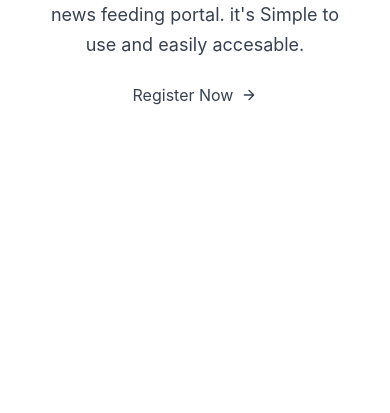
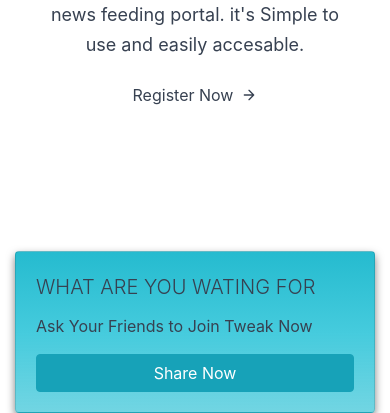
Before and after one commit to areeburrub/Tweak, a Flask app: page / in a window 390 px wide. Shown: the part 833-1246 px from the top of the page. Before the commit the page ends 938 px from the top, so only its background shows below. Run offline with Flask 2, Linux system fonts and the light colour scheme; parts of the project's set-up code (start-up, migrations or seed data) failed here and were passed over; some libraries are stand-ins or nearby versions.

Commit message:
Minor Bugs

```diff
--- a/templates/index.html
+++ b/templates/index.html
@@ -70,6 +70,30 @@
       </div>
     </div>
   </div>
+  <div class="container">
+    <div class="row">
+      <div class="col-lg-6 mt-5">
+        <div class="card h-full d-md-block d-lg-none" style="background: linear-gradient(#25bbcf,#45cbdd,#60d0dfe3); box-shadow: 0 4px 8px 0 rgba(0, 0, 0, 0.5);">
+          <div class="card-body">
+            <p class="card-title text-uppercase lead" style="overflow: hidden;  max-height: 15ch;">
+              <a href="#">What are you wating for</a>
+            </p>
+            <p class="card-text" style="overflow: hidden;  max-height: 14ch;">Ask Your Friends to Join Tweak Now</p>
+
+            <div class="row">
+              <div class="col-md-3"></div>
+              <div class="col-md-6">
+                <a href="https://api.whatsapp.com/send?text=Hey%2C%20I%20tried%20Tweak%20their%20idea%20is%20cool%20just%20try%20it%20once%20and%20you%20will%20definitely%20like%20itPost%20something%20and%20share%20me%20the%20link%2C%20Show%20some%20of%20your%20writing%20skillslink%20to%20the%20website%3A%20https%3A%2F%2Ftweak-web.herokuapp.com%%20Register%20Now%20!!!!!!">
+                  <button type="submit" class="btn btn-info w-full">Share Now</button>
+                </a>
+                </div>
+              <div class="col-md-3"></div>
+            </div>
+          </div>
+        </div>
+      </div>
+    </div>
+  </div>
 </section>
 
 {% endblock %}
--- a/templates/post.html
+++ b/templates/post.html
@@ -62,7 +62,7 @@
                 <div class="row">
                   <div class="col-md-3"></div>
                   <div class="col-md-6">
-                    <a href="https://api.whatsapp.com/send?text=Hey%2C%20I%20tried%20Tweak%20their%20idea%20is%20cool%20just%20try%20it%20once%20and%20you%20will%20definitely%20like%20itPost%20something%20and%20share%20me%20the%20link%2C%20Show%20some%20of%20your%20writing%20skillslink%20to%20the%20website%3A%20https%3A%2F%2Ftweak-web.herokuapp.com%2FRegister%20Now%20!!!!!!">
+                    <a href="https://api.whatsapp.com/send?text=Hey%2C%20I%20tried%20Tweak%20their%20idea%20is%20cool%20just%20try%20it%20once%20and%20you%20will%20definitely%20like%20itPost%20something%20and%20share%20me%20the%20link%2C%20Show%20some%20of%20your%20writing%20skillslink%20to%20the%20website%3A%20https%3A%2F%2Ftweak-web.herokuapp.com%%20Register%20Now%20!!!!!!">
                       <button type="submit" class="btn btn-info w-full">Register Now</button>
                     </a>
                     </div>
@@ -80,13 +80,13 @@
     <div class="col-lg-2 p-0">
 
         <div class="card h-full w-full d-lg-block d-md-none d-none" style="box-shadow: 0 4px 8px 0 rgba(0, 0, 0, 0.5); overflow: hidden; width:200px;  height:auto; background: linear-gradient(60deg,#25bbcf 0%,#45cbdd 55%,#60d0dfe3 100%);position: fixed; right: 12px; top:60px;">
-          <a href="https://api.whatsapp.com/send?text=Hey%2C%20I%20tried%20Tweak%20their%20idea%20is%20cool%20just%20try%20it%20once%20and%20you%20will%20definitely%20like%20itPost%20something%20and%20share%20me%20the%20link%2C%20Show%20some%20of%20your%20writing%20skillslink%20to%20the%20website%3A%20https%3A%2F%2Ftweak-web.herokuapp.com%2FRegister%20Now%20!!!!!!">
+          <a href="https://api.whatsapp.com/send?text=Hey%2C%20I%20tried%20Tweak%20their%20idea%20is%20cool%20just%20try%20it%20once%20and%20you%20will%20definitely%20like%20itPost%20something%20and%20share%20me%20the%20link%2C%20Show%20some%20of%20your%20writing%20skillslink%20to%20the%20website%3A%20https%3A%2F%2Ftweak-web.herokuapp.com%%20Register%20Now%20!!!!!!">
             <div class="card-body">
               <p class="card-title text-uppercase lead" >
                 What are you wating for
               </p>
               <p class="card-text" style="overflow: hidden;  max-height: 14ch;">Ask Your Friends to Join Tweak Now</p>
-                <a href="https://api.whatsapp.com/send?text=Hey%2C%20I%20tried%20Tweak%20their%20idea%20is%20cool%20just%20try%20it%20once%20and%20you%20will%20definitely%20like%20itPost%20something%20and%20share%20me%20the%20link%2C%20Show%20some%20of%20your%20writing%20skillslink%20to%20the%20website%3A%20https%3A%2F%2Ftweak-web.herokuapp.com%2FRegister%20Now%20!!!!!!">
+                <a href="https://api.whatsapp.com/send?text=Hey%2C%20I%20tried%20Tweak%20their%20idea%20is%20cool%20just%20try%20it%20once%20and%20you%20will%20definitely%20like%20itPost%20something%20and%20share%20me%20the%20link%2C%20Show%20some%20of%20your%20writing%20skillslink%20to%20the%20website%3A%20https%3A%2F%2Ftweak-web.herokuapp.com%%20Register%20Now%20!!!!!!">
                   <button type="submit" class="btn btn-info w-full">Share Now</button>
                 </a>
               </div>
```
Also changed, not shown: templates/profile.html (+21 -0 lines).
